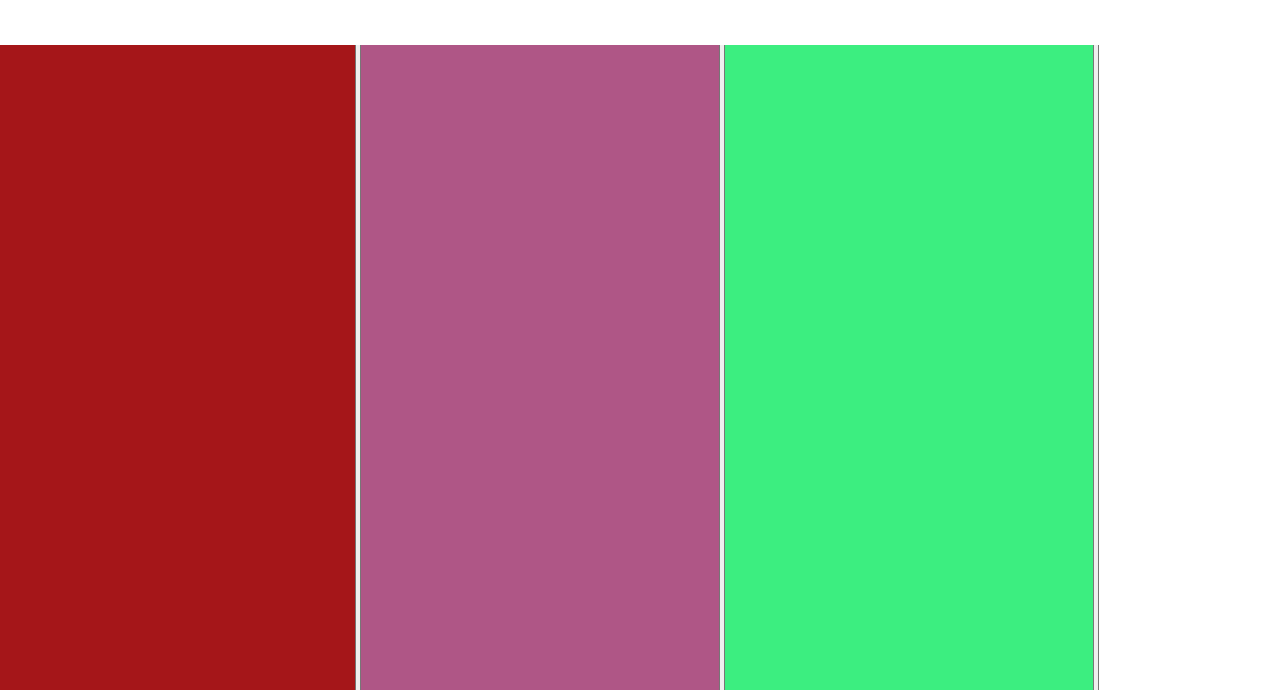
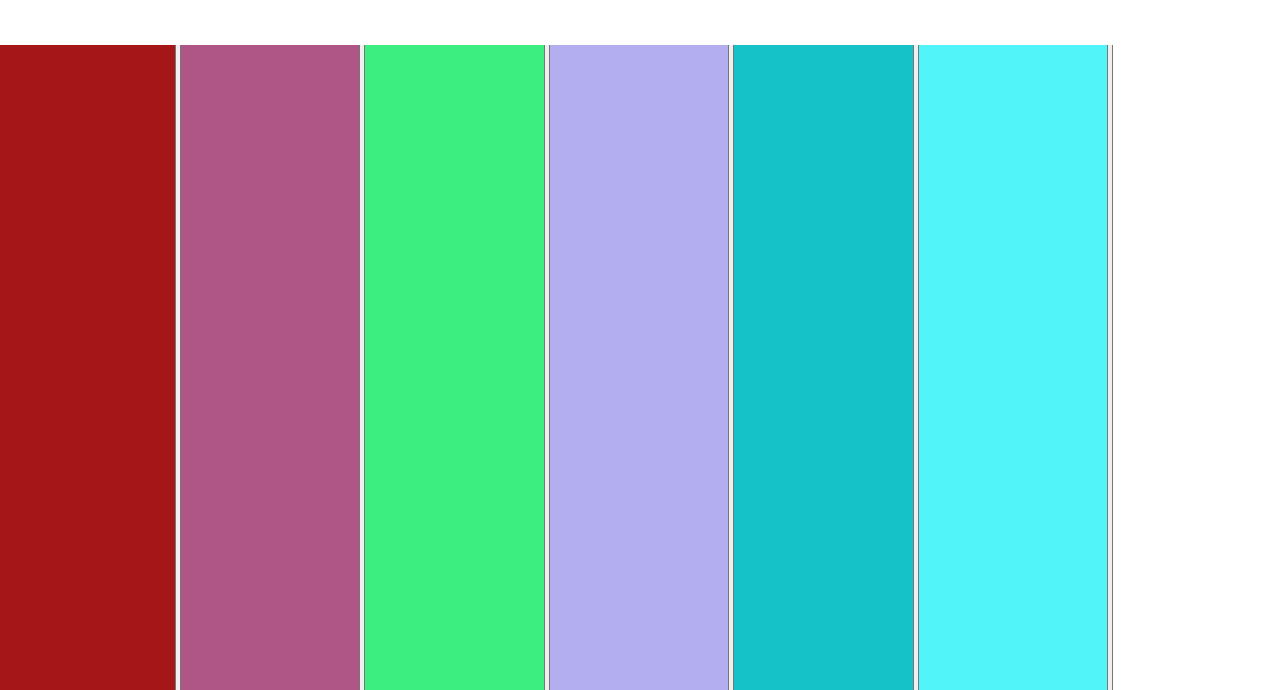
Before and after one commit to DominicSimpson/facprecolorpicker, a plain HTML site: page index.html in a window 1280 px wide. Shown: the part 110-800 px from the top of the page. Drawn offline with nearby package versions, Linux system fonts and the light colour scheme.

Commit message:
Update styles.css

```diff
--- a/css/styles.css
+++ b/css/styles.css
@@ -124,7 +124,7 @@ ul {
 }
 
 .colour {
-	width: 					380px;
+	width: 					200px;
 	height: 				100vh;
 	display:				inline-block;
 	transition:				all 0.25s;
@@ -133,7 +133,7 @@ ul {
 }
 
 .colourone, .colourtwo, .colourthree, .colourfour, .colourfive, .coloursix, .colourseven, .coloureight {
-	width: 					380px;
+	width: 					200px;
 	height: 				100vh;
 }
 
```
